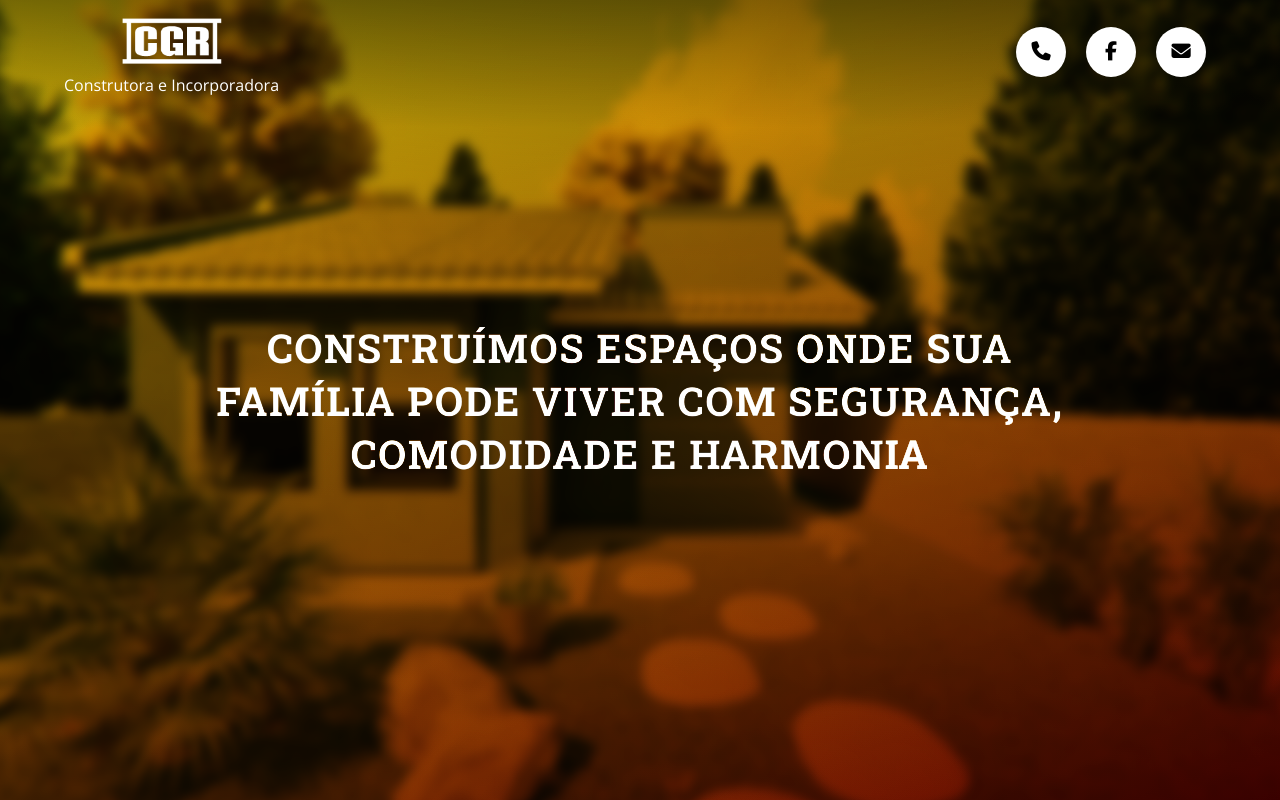
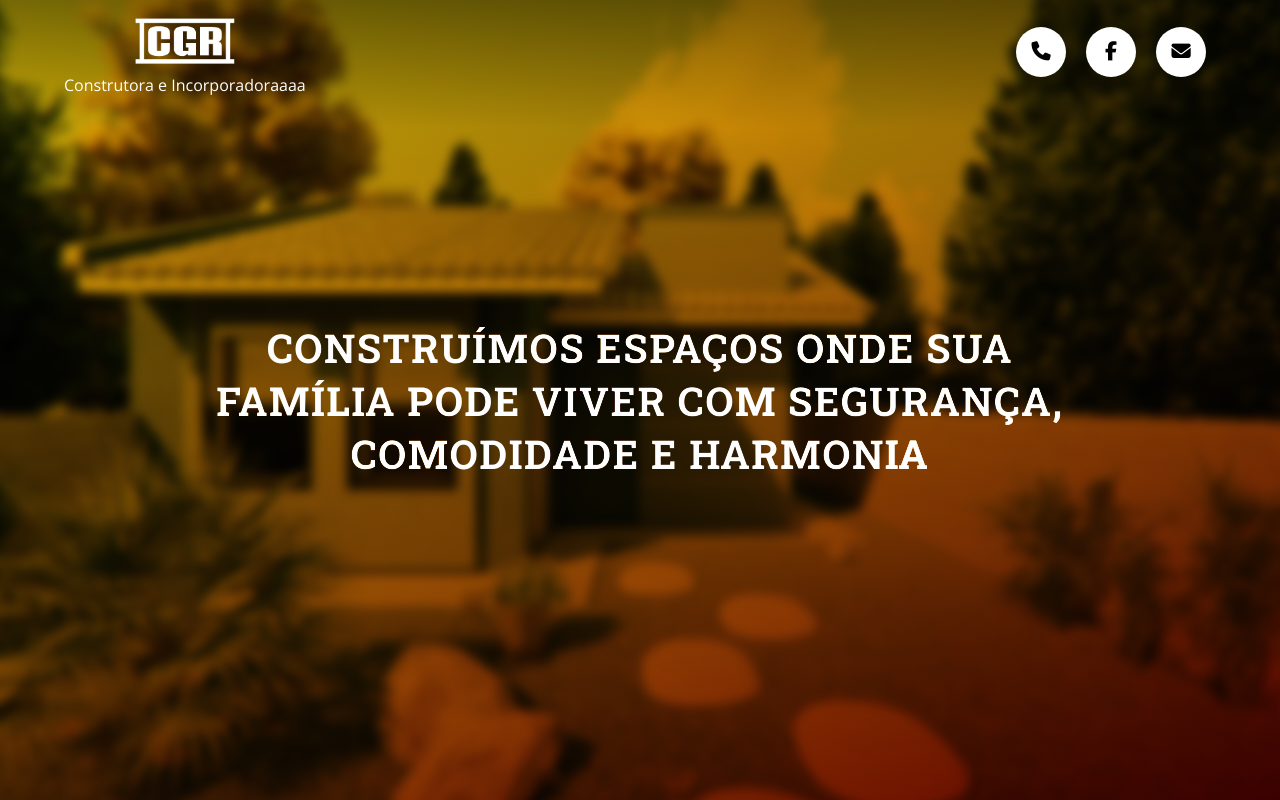
Before and after one commit to JorgeKunrath/CGR, a plain HTML site: page index.html in a window 1280 px wide. Shown: the top 800 px of the page. Drawn offline with nearby package versions, Linux system fonts and the light colour scheme.

Commit message:
Update index.html

```diff
--- a/index.html
+++ b/index.html
@@ -21,7 +21,7 @@
 			<span class="cgr-logo">
 				<img src="images/Logo-cgr.png" alt="CGR">
 			</span>
-			<span class="descricao">Construtora e Incorporadora</span>
+			<span class="descricao">Construtora e Incorporadoraaaa</span>
 		</div>
 		<nav>
 			<a href="tel:042998205009"><i class="fas fa-phone"></i></a>
```
